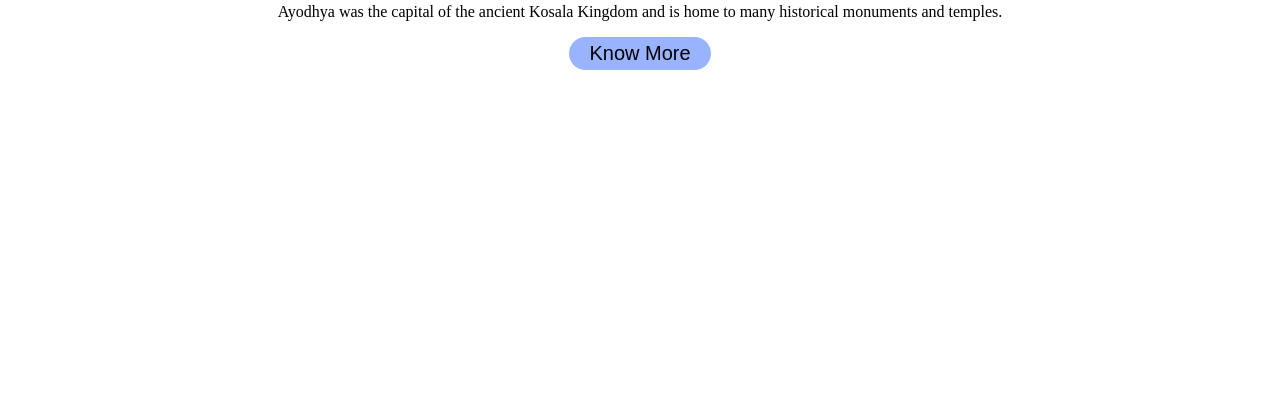
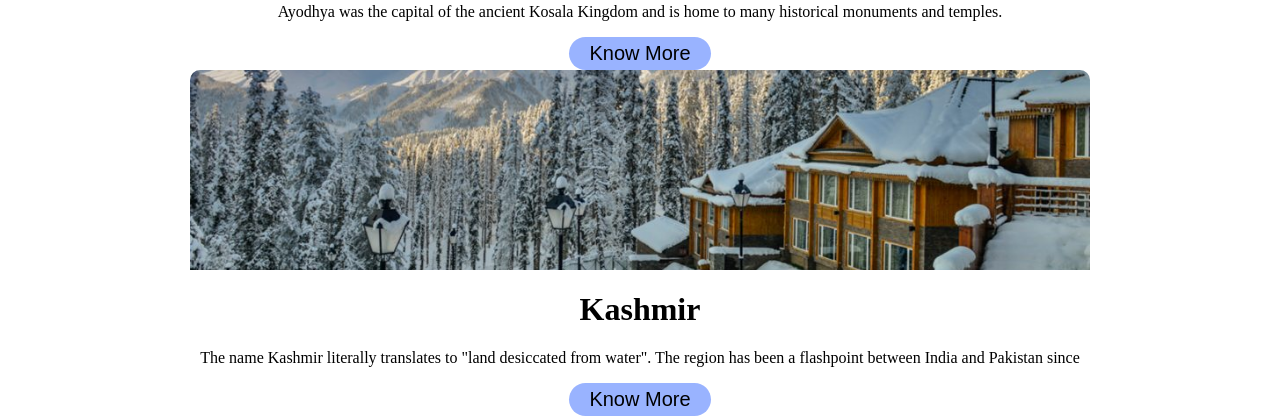
Before and after one commit to ShivaniEkshinge/icp-10-css-navbar, a plain HTML site: page index.html in a window 1280 px wide. Shown: the part 471-887 px from the top of the page. Before the commit the page ends 800 px from the top, so only its background shows below. Drawn offline with Linux system fonts and the light colour scheme; files whose address does not match are found by name.

Commit message:
second card created

```diff
--- a/index.html
+++ b/index.html
@@ -119,5 +119,15 @@
                      home to many historical monuments and temples.</p>
                      <button class="temple-btn">Know More</button>
             </div>
+            <div class="temple-card">
+                <img src="img/kashmir.jpg" class="temple-img" alt="kashmir">
+                 <h1 class="temple-title">Kashmir </h1>
+                  <p class="temple-des">
+                    The name Kashmir literally translates to "land desiccated from water".
+                    The region has been a flashpoint between India and Pakistan since
+                </p>
+                     <button class="temple-btn">Know More</button>
+            </div>
+            </div>
 </body>
 </html>
```
